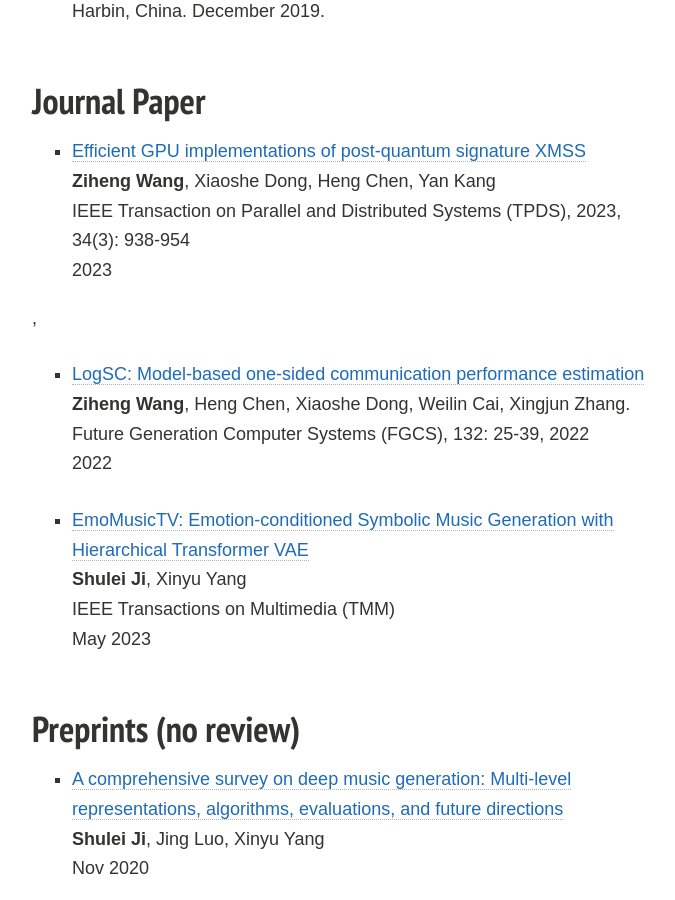
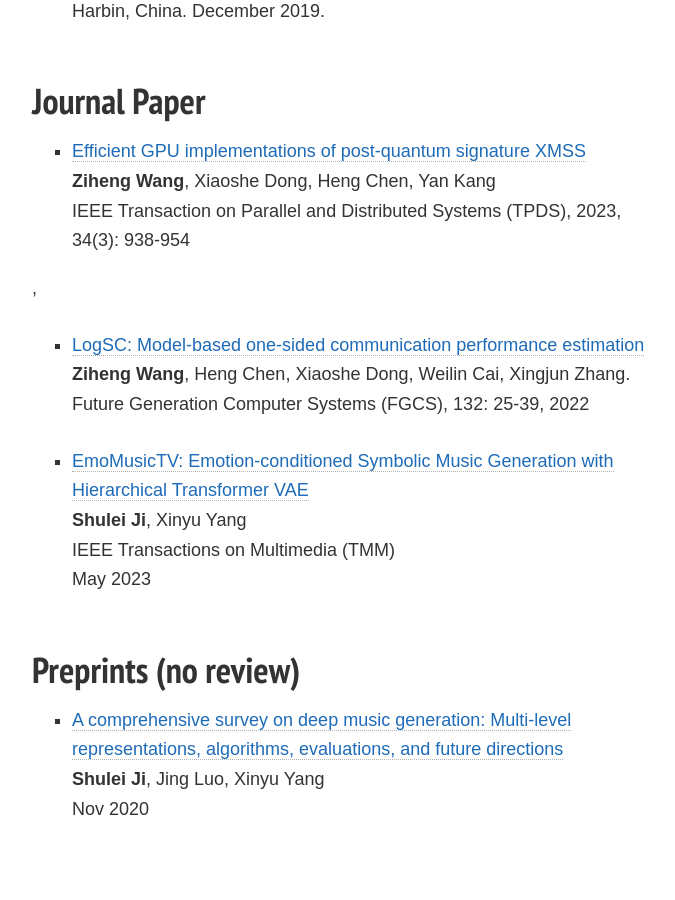
Before and after one commit to wzh009888/wzh009888.github.io, a Jekyll site: the page built from publications.md, in a window 1280 px wide and 900 px high, scrolled down 867 px. Shown: the whole window, without its empty margins (288-963 px from the left). Built offline with Jekyll 4.4.1, drawn with Linux system fonts in a browser that asks for light colours; comment, search, counter and statistics services are not loaded; a style sheet for code colours, icons or effects is not loaded.

Commit message:
Update publications.md

```diff
--- a/publications.md
+++ b/publications.md
@@ -20,11 +20,11 @@
   <br>
 
 ## Journal Paper
-- [Efficient GPU implementations of post-quantum signature XMSS](https://ieeexplore.ieee.org/document/10004747)<br>**Ziheng Wang**, Xiaoshe Dong, Heng Chen, Yan Kang<br>IEEE Transaction on Parallel and Distributed Systems (TPDS), 2023, 34(3): 938-954<br>2023
+- [Efficient GPU implementations of post-quantum signature XMSS](https://ieeexplore.ieee.org/document/10004747)<br>**Ziheng Wang**, Xiaoshe Dong, Heng Chen, Yan Kang<br>IEEE Transaction on Parallel and Distributed Systems (TPDS), 2023, 34(3): 938-954
 
 ,
 
-- [LogSC: Model-based one-sided communication performance estimation](https://doi.org/10.1016/j.future.2022.02.004)<br>**Ziheng Wang**, Heng Chen, Xiaoshe Dong, Weilin Cai, Xingjun Zhang.<br>Future Generation Computer Systems (FGCS), 132: 25-39, 2022<br>2022
+- [LogSC: Model-based one-sided communication performance estimation](https://doi.org/10.1016/j.future.2022.02.004)<br>**Ziheng Wang**, Heng Chen, Xiaoshe Dong, Weilin Cai, Xingjun Zhang.<br>Future Generation Computer Systems (FGCS), 132: 25-39, 2022
 
 - [EmoMusicTV: Emotion-conditioned Symbolic Music Generation with Hierarchical Transformer VAE](https://ieeexplore.ieee.org/abstract/document/10124351)<br>**Shulei Ji**, Xinyu Yang<br>IEEE Transactions on Multimedia (TMM)<br>May 2023
 
```
